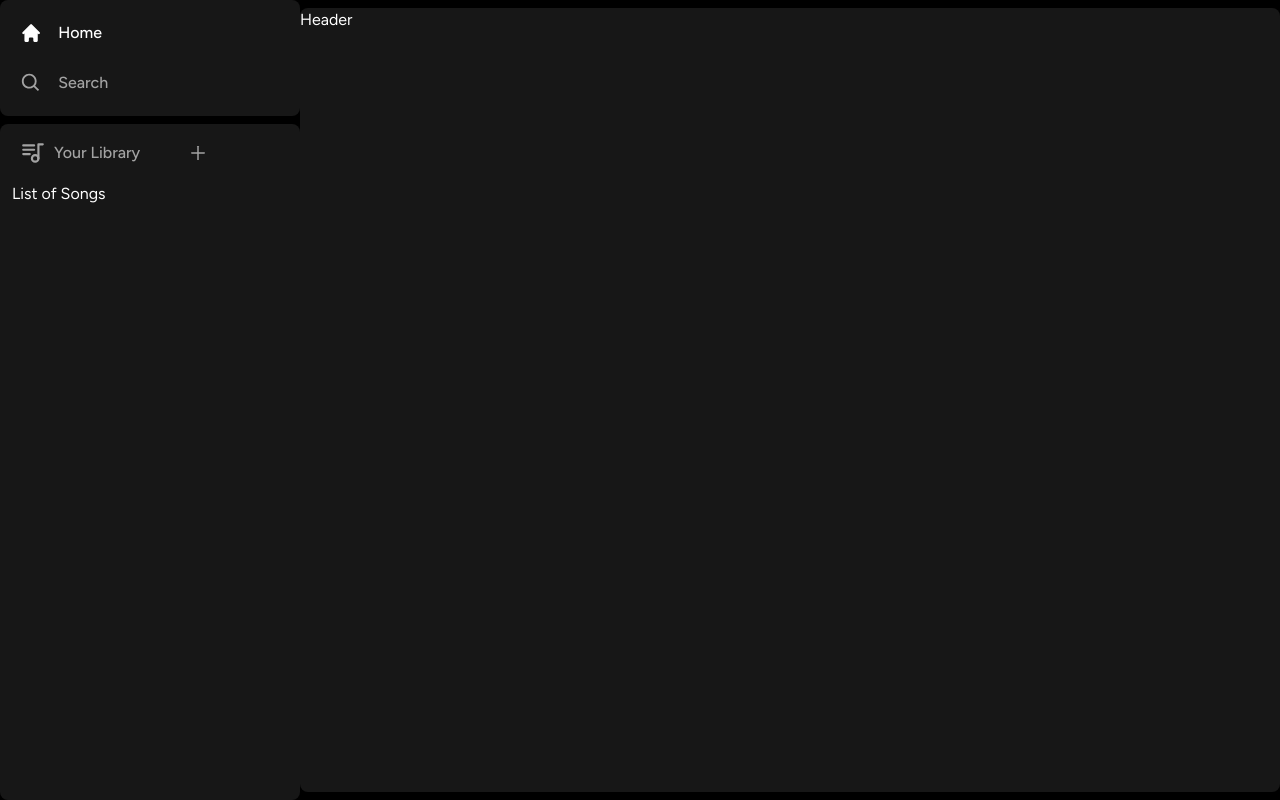
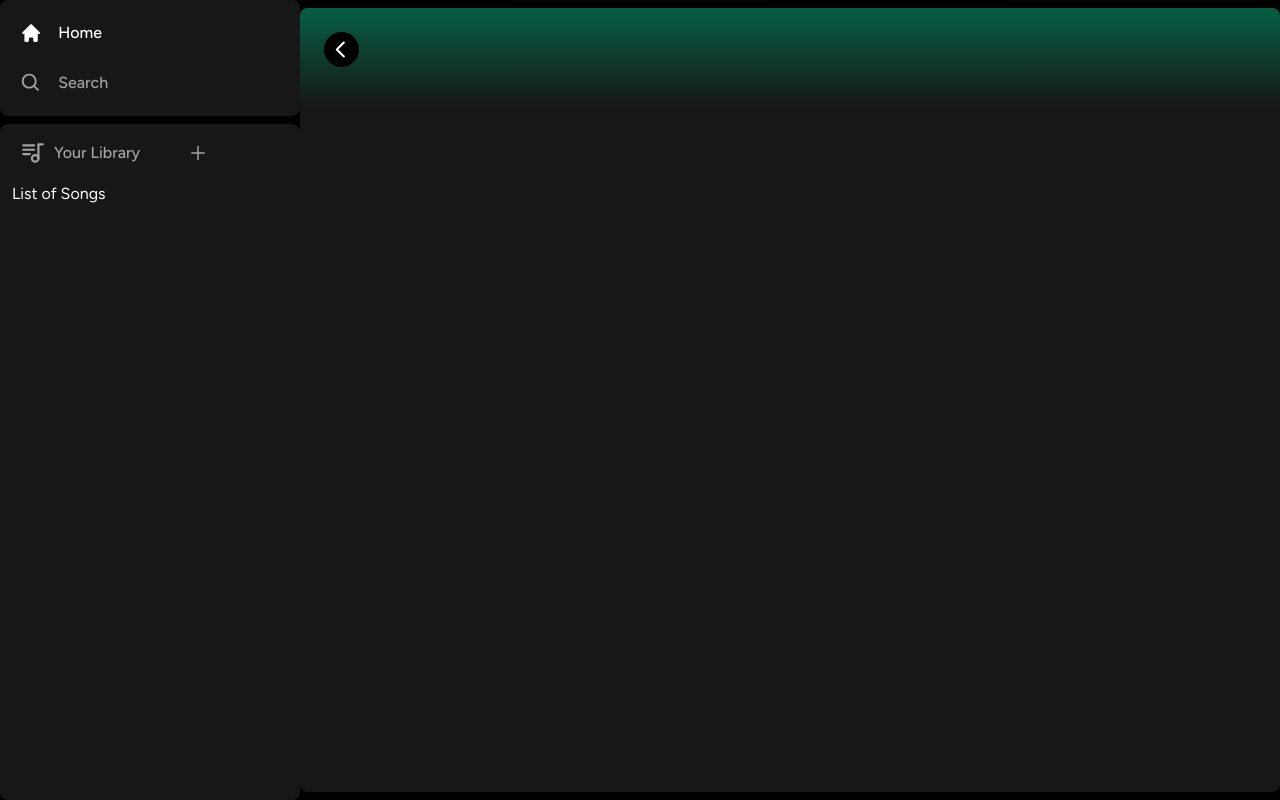
Before and after one commit to Marx-wrld/Vocalshare, a Next.js app: page / in a window 1280 px wide. Built offline with nearby package versions, Linux system fonts and the light colour scheme.

Commit message:
Header styling

```diff
--- a/app/globals.css
+++ b/app/globals.css
@@ -2,7 +2,8 @@
 @tailwind components;
 @tailwind utilities;
 
-html, body,
+html,
+body,
 :root {
   height: 100%;
   background-color: black;
--- a/components/Box.tsx
+++ b/components/Box.tsx
@@ -17,7 +17,8 @@ const Box: React.FC<BoxProps> = ({
             w-full
             `, //this is will enable us to reuse the box component and also pass in some addtional classnames
             className
-            )}>
+            )}
+        >
             {children}
         </div>
     )
--- a/components/Header.tsx
+++ b/components/Header.tsx
@@ -1,10 +1,62 @@
+"use client";
 
-const Header = () => {
+import { useRouter } from "next/navigation";
+import { twMerge } from "tailwind-merge";
+import { RxCaretLeft } from "react-icons/rx";
+interface HeaderProps {
+  children: React.ReactNode;
+  className?: string;
+}
+
+const Header: React.FC<HeaderProps> = ({
+  children,
+  className
+}) => {
+  const router = useRouter();
+
+  const handleLogout = () => {
+    //Handle logout function
+  }
   return (
-    <div>
-        Header
+    <div className={twMerge(
+      `
+        h-fit
+        bg-gradient-to-b
+        from-emerald-800
+        p-6
+      `,
+       className
+    )}
+    >
+      <div className="
+          w-full
+          mb-4
+          flex
+          items-center
+          justify-between
+        ">
+          <div className="
+              hidden
+              md:flex
+              gap-x-2
+              items-center
+            ">
+              <button
+                className="
+                   rounded-full
+                   bg-black
+                   flex
+                   items-center
+                   justify-center
+                   hover:opacity-75
+                   transition
+                "
+              >
+                <RxCaretLeft className="text-white" size={35}/>
+              </button>
+          </div>
+      </div>
     </div>
   )
 }
-
 export default Header;
--- a/components/Library.tsx
+++ b/components/Library.tsx
@@ -14,7 +14,8 @@ const Library = () => {
                 items-center
                 justify-column
                 px-5
-                pt-4">
+                pt-4"
+            >
                  <div className="
                     inline-flex
                     items-center
```
Also changed, not shown: components/Sidebar.tsx (+23 -9 lines).
